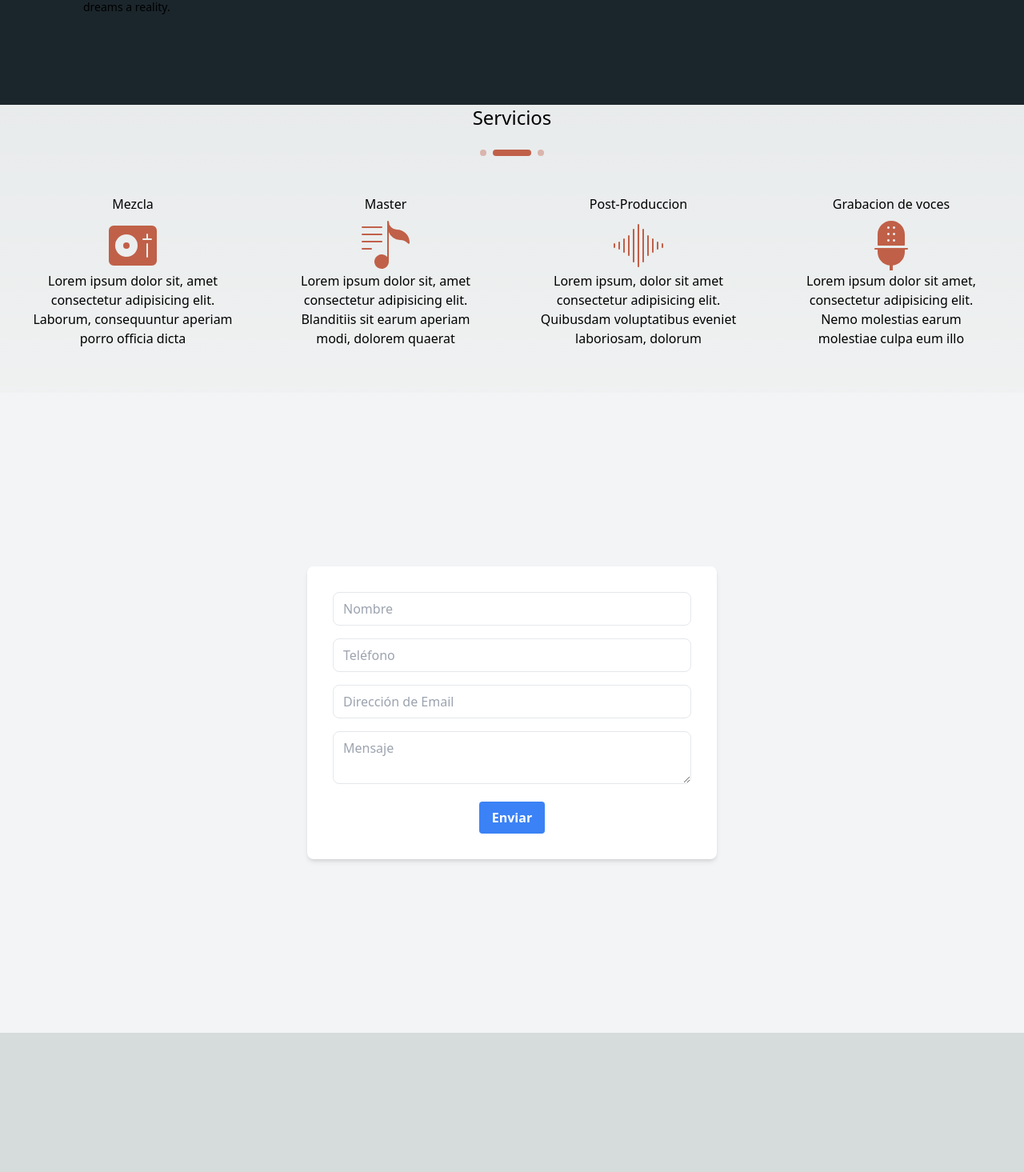
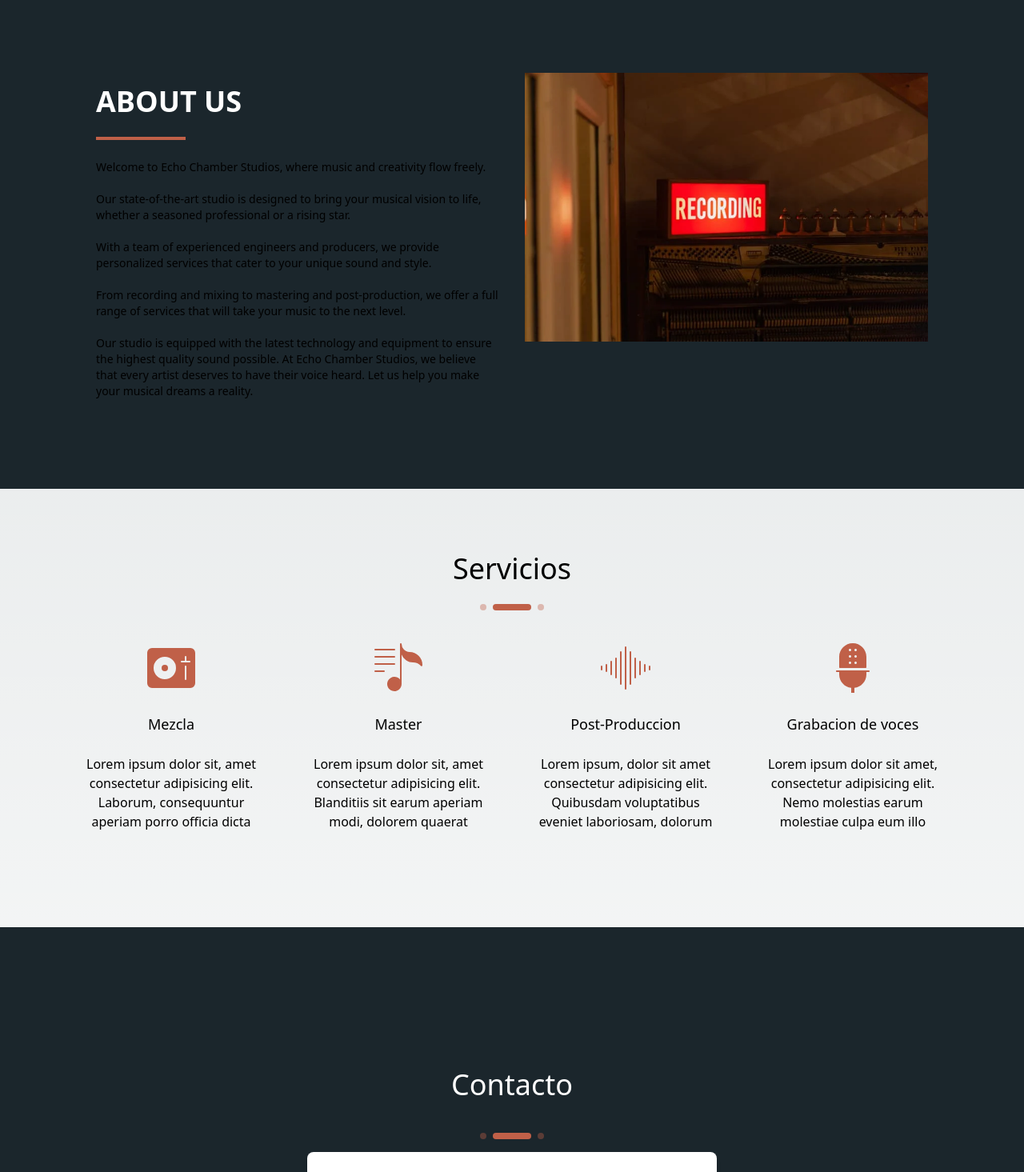
Before and after one commit to Nextsoun/Next-Sounds, a Next.js app: page / in a window 1280 px wide. Shown: the part 805-2270 px from the top of the page at 80% size. Before the commit the page ends 2096 px from the top, so only its background shows below. Built offline with nearby package versions, Linux system fonts and the light colour scheme.

Commit message:
se termina services

```diff
--- a/app/page.tsx
+++ b/app/page.tsx
@@ -5,9 +5,7 @@ import Mixer from "@/components/servicios/Mixer";
 import Music from "@/components/servicios/Music";
 import Mic from "@/components/servicios/Mic";
 import Soundwave from "@/components/servicios/Soundwave";
-
 import { createContact } from "./actions/contact.actions";
-
 
 const roboto = Roboto_Condensed({ subsets: ["latin"] });
 const cabin = Cabin({ subsets: ["latin"] });
@@ -16,14 +14,11 @@ export default function Home() {
   return (
     <main className="mx-auto items-center">
       <section
-        className="relative  bg-[url('/Consola.jpg')] fill-current bg-center bg-cover object-cover  h-auto flex lg:justify-end lg:px-36 m-0"
+        className="relative bg-[url('/Consola.jpg')] fill-current bg-center bg-cover object-cover lg:h-screen flex lg:justify-end lg:px-36 m-0"
         id="home"
       >
-        <div className="lg:absolute lg:inset-0  lg:bg-gradient-to-r lg:from-transparent lg:to-black"></div>
-
-
+        <div className="absolute inset-0 bg-gradient-to-r from-black/50 via-transparent to-black/50"></div>
         <div className="relative w-full lg:w-1/2 flex flex-col items-start text-center justify-center p-8 z-10">
-
           <h1 className="text-4xl lg:text-6xl font-bold mb-4 text-white">Where Sound Comes To Life</h1>
           <h2 className="text-2xl lg:text-4xl text-white">
             Let your music echo through the ages at Echo Chamber Studios
@@ -31,12 +26,11 @@ export default function Home() {
         </div>
       </section>
 
-      <section className="bg-[#1B262C] flex py-10 px-2 lg:py-24">
-        <div className="flex flex-col-reverse justify-center lg:grid lg:grid-cols-2 lg:gap-6 lg:px-24 ">
-          <div className="flex flex-col py-4 lg:text-md text-sm">
+      <section className="bg-[#1B262C] flex py-10 px-2 lg:py-24" id="about">
+        <div className="flex flex-col-reverse justify-center lg:grid lg:grid-cols-2 lg:gap-8 lg:px-28 ">
+          <div className="flex flex-col justify-start py-4 lg:text-sm text-sm">
             <h1 className="text-2xl lg:text-4xl font-extrabold text-white">ABOUT US</h1>
-            <span className="border-t-4 border-[#C06048] my-6 w-28 lg:mx-auto" />
-
+            <span className="border-t-4 border-[#C06048] my-6 w-28" />
             <p>Welcome to Echo Chamber Studios, where music and creativity flow freely.</p>
             <br />
             <p>
@@ -65,44 +59,44 @@ export default function Home() {
           </div>
         </div>
       </section>
-      <section className="m-auto p-4 pt-0">
+
+      <section className="m-auto p-20" id="services">
         <div className="flex justify-center pb-6">
-          <h2 className="text-2xl">Servicios</h2>
+          <h2 className="text-4xl">Servicios</h2>
         </div>
         <div className="flex justify-center ">
           <span className="px-1 py-1 bg-[#c0604863] rounded-full"></span>
-          <span className="px-6 py-1 bg-[#c06048] rounded-full mx-2" />
+          <span className="px-6 py-1 bg-[#C06048] rounded-full mx-2" />
           <span className="px-1 py-1 bg-[#c0604863] rounded-full"></span>
         </div>
         <div className="lg:grid lg:grid-cols-4 lg:gap-4 lg:justify-center text-center gap-4 py-4 ">
           <div className="p-6 flex flex-col items-center justify-center">
-            <h4 className="py-2">Mezcla</h4>
             <Mixer />
+            <h4 className="py-6 text-lg">Mezcla</h4>
             <p>
               Lorem ipsum dolor sit, amet consectetur adipisicing elit. Laborum, consequuntur aperiam porro officia
               dicta
             </p>
           </div>
           <div className="p-6 flex flex-col items-center justify-center">
-            <h4 className="py-2">Master</h4>
             <Music />
-
+            <h4 className="py-6 text-lg">Master</h4>
             <p>
               Lorem ipsum dolor sit, amet consectetur adipisicing elit. Blanditiis sit earum aperiam modi, dolorem
               quaerat
             </p>
           </div>
           <div className="p-6 flex flex-col items-center justify-center">
-            <h4 className="py-2">Post-Produccion</h4>
             <Soundwave />
+            <h4 className="py-6 text-lg">Post-Produccion</h4>
             <p>
               Lorem ipsum, dolor sit amet consectetur adipisicing elit. Quibusdam voluptatibus eveniet laboriosam,
               dolorum
             </p>
           </div>
           <div className="p-6 flex flex-col items-center justify-center">
-            <h4 className="py-2">Grabacion de voces</h4>
             <Mic />
+            <h4 className="py-6 text-lg">Grabacion de voces</h4>
             <p>
               Lorem ipsum dolor sit amet, consectetur adipisicing elit. Nemo molestias earum molestiae culpa eum illo
             </p>
@@ -110,13 +104,18 @@ export default function Home() {
         </div>
       </section>
 
+      <section className="flex flex-col justify-center items-center min-h-screen bg-[#1b262c] text-black" id="contact">
+        <div className="flex justify-center p-6">
+          <h2 className="text-4xl text-white">Contacto</h2>
+        </div>
+        <div className="flex justify-center p-4 ">
+          <span className="px-1 py-1 bg-[#c0604863] rounded-full"></span>
+          <span className="px-6 py-1 bg-[#C06048] rounded-full mx-2" />
+          <span className="px-1 py-1 bg-[#c0604863] rounded-full"></span>
+        </div>
 
-      <section className="flex justify-center items-center min-h-screen bg-gray-100 text-black">
         <form action={createContact} className="w-full max-w-lg bg-white p-8 rounded-lg shadow-md">
           <div className="mb-4">
-            {/* <label htmlFor="name" className="block text-gray-700 text-sm font-bold mb-2">
-              Nombre
-            </label> */}
             <input
               type="text"
               name="name"
@@ -126,9 +125,6 @@ export default function Home() {
             />
           </div>
           <div className="mb-4">
-            {/* <label htmlFor="phone" className="block text-gray-700 text-sm font-bold mb-2">
-              Teléfono
-            </label> */}
             <input
               type="text"
               name="phone"
@@ -138,9 +134,6 @@ export default function Home() {
             />
           </div>
           <div className="mb-4">
-            {/* <label htmlFor="email" className="block text-gray-700 text-sm font-bold mb-2">
-              Dirección de Email
-            </label> */}
             <input
               type="email"
               name="email"
@@ -150,9 +143,6 @@ export default function Home() {
             />
           </div>
           <div className="mb-4">
-            {/* <label htmlFor="message" className="block text-gray-700 text-sm font-bold mb-2">
-              Mensaje
-            </label> */}
             <textarea
               name="message"
               id="message"
@@ -169,7 +159,6 @@ export default function Home() {
             </button>
           </div>
         </form>
-
       </section>
     </main>
   );
--- a/app/utils/mail.utils.ts
+++ b/app/utils/mail.utils.ts
@@ -11,9 +11,14 @@ const transport = nodemailer.createTransport({
   },
 } as SMTPTransport.Options);
 
+type Address = {
+  name: string;
+  address: string;
+};
+
 type SendEmailDTO = {
-  sender: Mail.Address;
-  recipients: Mail.Address[];
+  sender: Address;
+  recipients: Address[];
   subject: string;
   message: string;
 };
```
